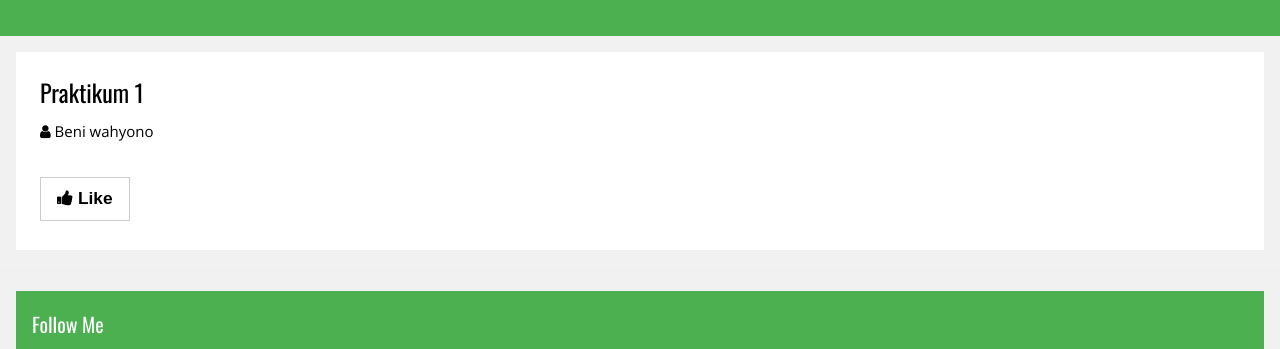
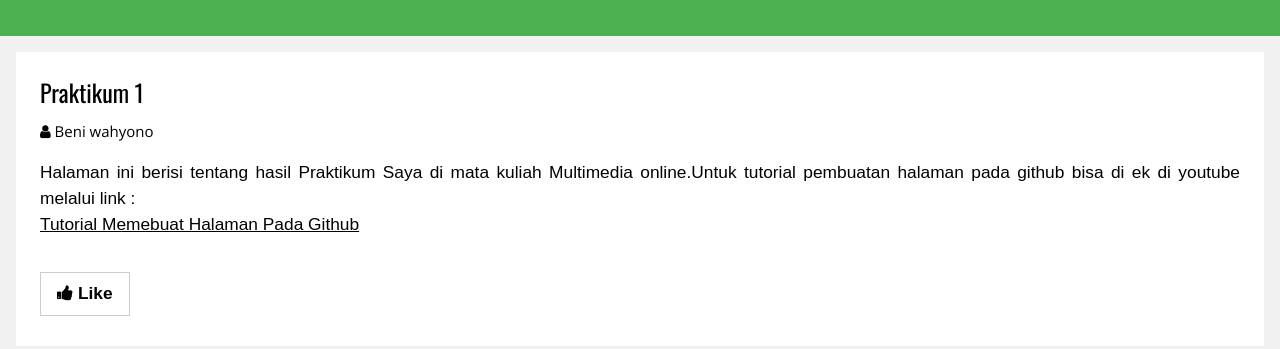
Before and after one commit to Beni-why/HalamanGithub, a plain HTML site: page index.html in a window 1280 px wide. Shown: the part 198-547 px from the top of the page. Drawn offline with nearby package versions, Linux system fonts and the light colour scheme.

Commit message:
Update index.html

```diff
--- a/index.html
+++ b/index.html
@@ -77,8 +77,8 @@ and is wrapped around the whole page content, except for the footer in this exam
         </div>
 
 <div class="w3-justify">
-          <p>
-          </p>
+          <p>Halaman ini berisi tentang hasil Praktikum Saya di mata kuliah Multimedia online.Untuk tutorial pembuatan halaman pada github bisa di ek di youtube melalui link : <br>
+            <a href="https://youtu.be/HGgAfaSQAMI">Tutorial Memebuat Halaman Pada Github</a><br></p>
           <p class="w3-left"><button class="w3-button w3-white w3-border" onclick="likeFunction(this)"><b><i class="fa fa-thumbs-up"></i> Like</b></button></p>
         </div>
       </div>
```
